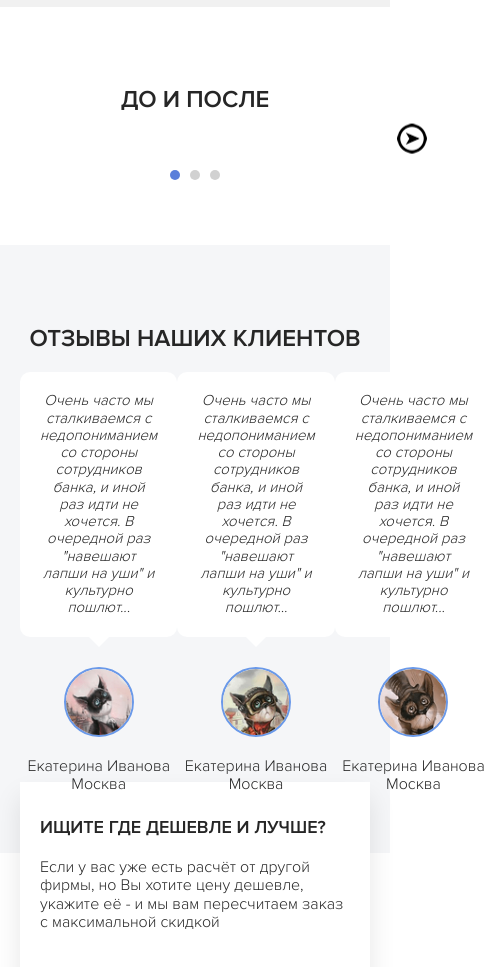
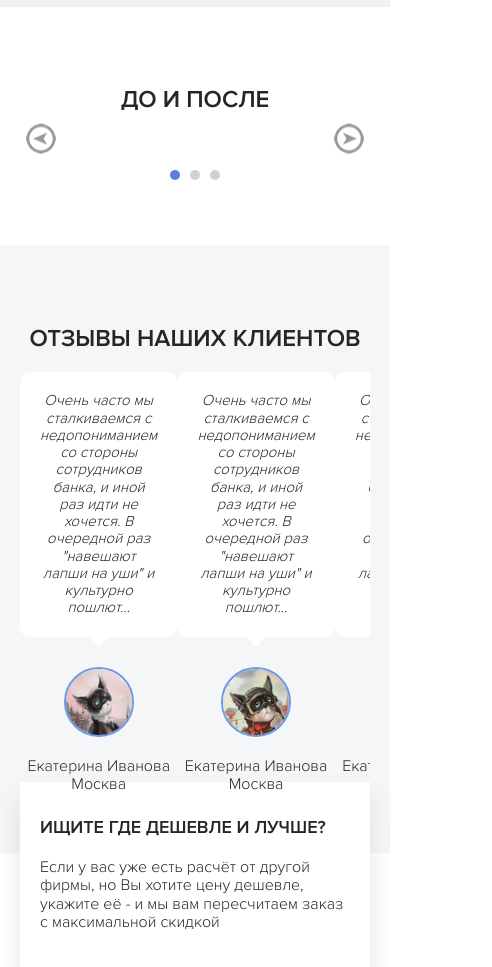
Before and after one commit to Nikolka-net/skinali, a website: page index.html in a window 390 px wide. Shown: the part 10160-11127 px from the top of the page, 492 px wide, since content can reach past the window. Drawn offline with nearby package versions, Linux system fonts and the light colour scheme; a script that the page names is missing.

Commit message:
Адаптивность блоков before-slider-arrows,reviews-slider - полоса прокрутки, перемещение стрелок слайдера

```diff
--- a/less/blocks/_before.less
+++ b/less/blocks/_before.less
@@ -69,3 +69,24 @@
 		transform: translateX(150%);
 	}
 }
+
+@media (max-width: 768px) {
+	.before {
+		&-slider {
+			&-arrows {
+				z-index: 0;
+				opacity: 0.4;
+			}
+		}
+	}
+
+	.arrow {
+		&-left {
+			transform: translateX(0);
+		}
+
+		&-right {
+			transform: translateX(0);
+		}
+	}
+}
--- a/less/blocks/_reviews.less
+++ b/less/blocks/_reviews.less
@@ -4,6 +4,7 @@
 	&-slider {
 		display: flex;
 		justify-content: space-between;
+
 
 		&__item {
 			text-align: center;
@@ -41,3 +42,14 @@
 		}
 	}
 }
+
+@media (max-width: 768px) {
+	.reviews {
+		&-slider {
+			display: flex;
+			justify-content: flex-start;
+			overflow-x: auto;
+
+		}
+	}
+}
```
Also changed, not shown: index.html (+1 -3 lines), css/style.css, less/blocks/_before.css, less/blocks/_reviews.css, 1 other file.
